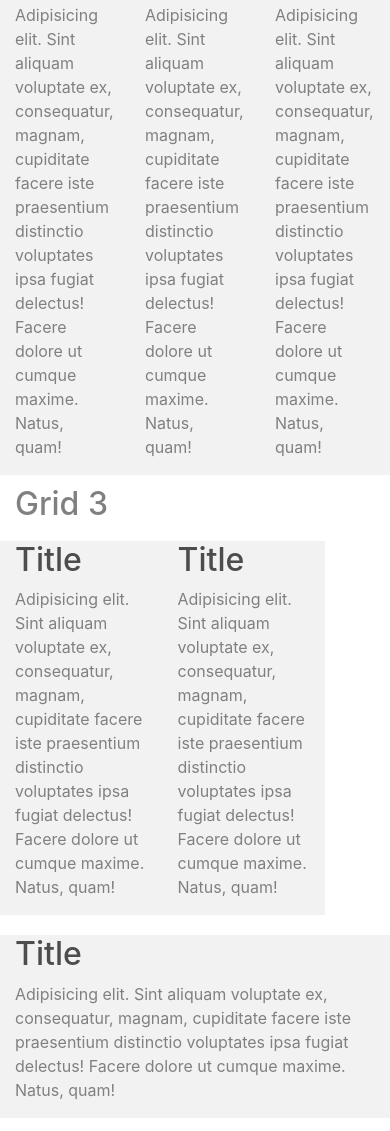
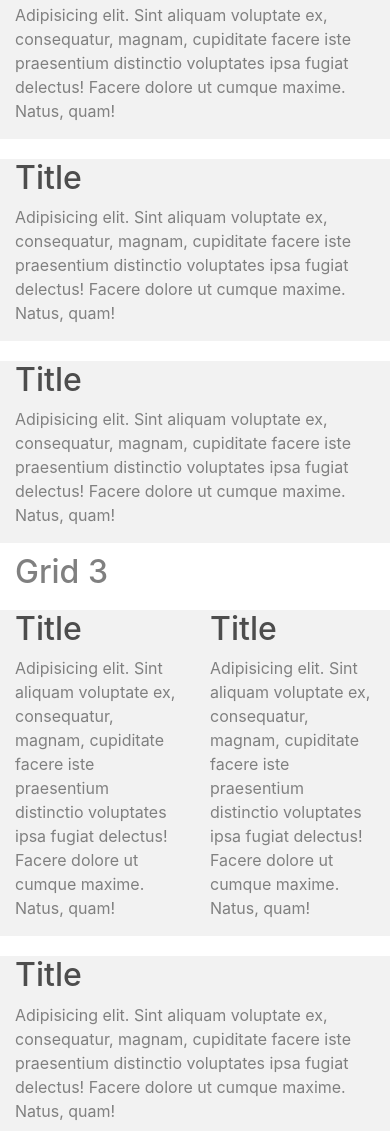
Before and after one commit to jcarlosj/-jcarlosj-Bootstrap-1-Introduccion-U-CAE, a website: page index.html in a window 390 px wide. Shown: the part 349-1480 px from the top of the page. Drawn offline with nearby package versions, Linux system fonts and the light colour scheme; files that its build step writes are made by us from their sources.

Commit message:
[+] Define puntos de interrupción

```diff
--- a/index.html
+++ b/index.html
@@ -22,15 +22,15 @@
     <div class="container">
         <h2>Grid 2</h2>
         <div class="row">
-            <div class="col">
+            <div class="col-12 col-md">
                 <h2>Title</h2>
                 <p>Adipisicing elit. Sint aliquam voluptate ex, consequatur, magnam, cupiditate facere iste praesentium distinctio voluptates ipsa fugiat delectus! Facere dolore ut cumque maxime. Natus, quam!</p>
             </div>
-            <div class="col">
+            <div class="col-12 col-sm-6 col-md">
                 <h2>Title</h2>
                 <p>Adipisicing elit. Sint aliquam voluptate ex, consequatur, magnam, cupiditate facere iste praesentium distinctio voluptates ipsa fugiat delectus! Facere dolore ut cumque maxime. Natus, quam!</p>
             </div>
-            <div class="col">
+            <div class="col-12 col-sm-6 col-md">
                 <h2>Title</h2>
                 <p>Adipisicing elit. Sint aliquam voluptate ex, consequatur, magnam, cupiditate facere iste praesentium distinctio voluptates ipsa fugiat delectus! Facere dolore ut cumque maxime. Natus, quam!</p>
             </div>
@@ -39,23 +39,23 @@
     <div class="container">
         <h2>Grid 3</h2>
         <div class="row">
-            <div class="col-5">
+            <div class="col col-sm col-md-4">
                 <h2>Title</h2>
                 <p>Adipisicing elit. Sint aliquam voluptate ex, consequatur, magnam, cupiditate facere iste praesentium distinctio voluptates ipsa fugiat delectus! Facere dolore ut cumque maxime. Natus, quam!</p>
             </div>
-            <div class="col-5">
+            <div class="col col-sm col-md">
                 <h2>Title</h2>
                 <p>Adipisicing elit. Sint aliquam voluptate ex, consequatur, magnam, cupiditate facere iste praesentium distinctio voluptates ipsa fugiat delectus! Facere dolore ut cumque maxime. Natus, quam!</p>
             </div>
-            <div class="col-12">
+            <div class="col-12 col-sm col-md">
                 <h2>Title</h2>
                 <p>Adipisicing elit. Sint aliquam voluptate ex, consequatur, magnam, cupiditate facere iste praesentium distinctio voluptates ipsa fugiat delectus! Facere dolore ut cumque maxime. Natus, quam!</p>
             </div>
-            <div class="col-8">
+            <div class="col-6 col-md">
                 <h2>Title</h2>
                 <p>Adipisicing elit. Sint aliquam voluptate ex, consequatur, magnam, cupiditate facere iste praesentium distinctio voluptates ipsa fugiat delectus! Facere dolore ut cumque maxime. Natus, quam!</p>
             </div>
-            <div class="col-4">
+            <div class="col-6 col-md">
                 <h2>Title</h2>
                 <p>Adipisicing elit. Sint aliquam voluptate ex, consequatur, magnam, cupiditate facere iste praesentium distinctio voluptates ipsa fugiat delectus! Facere dolore ut cumque maxime. Natus, quam!</p>
             </div>
```
